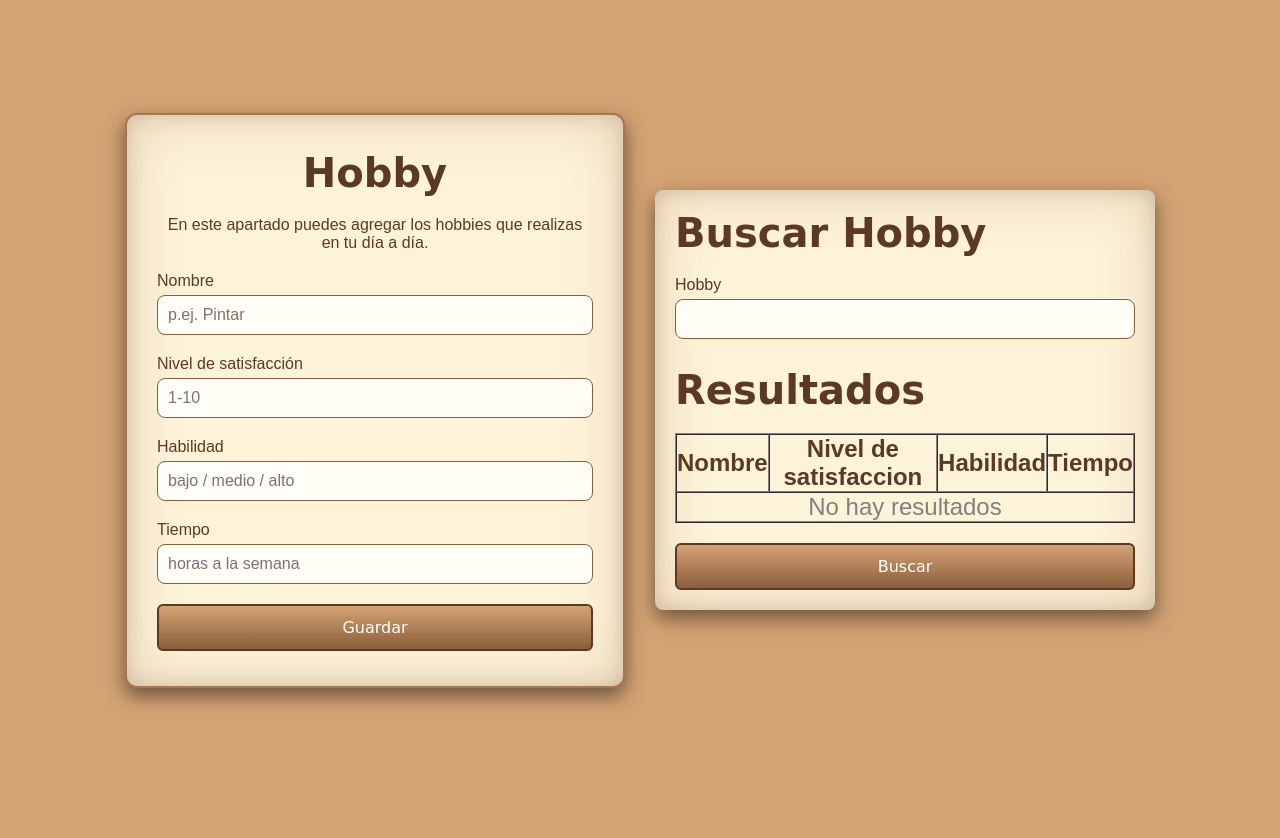
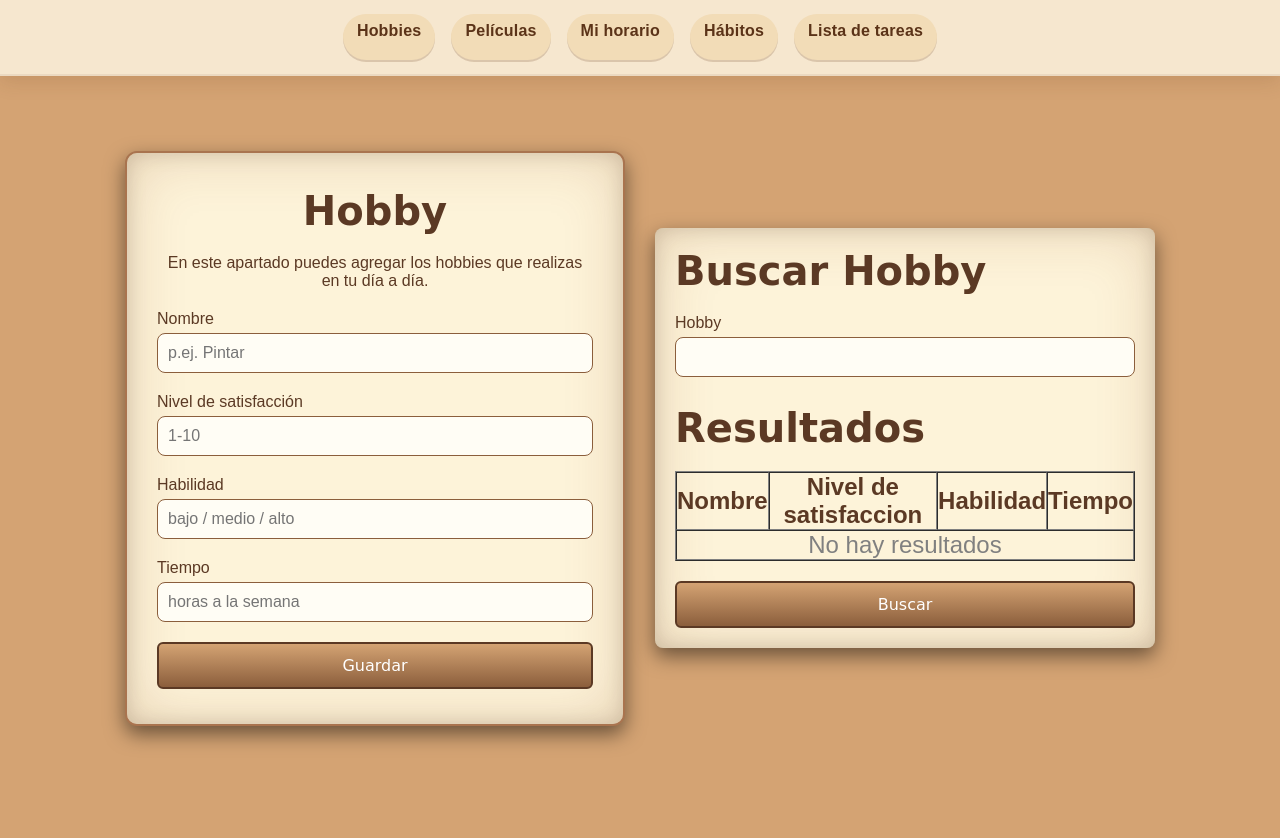
Before and after one commit to PabloCorzo/Akali, a Flask app: page /dashboard/hobby in a window 1280 px wide. Before the commit the page ends 708 px from the top, so only its background shows below. Run offline with Flask 3, Linux system fonts and the light colour scheme; the visitor is signed in with stand-in values (Sample User, id 1); data that the repository does not hold is empty; parts of the project's set-up code (start-up, migrations or seed data) failed here and were passed over.

Commit message:
new navbar in all the website

```diff
--- a/src/static/styles.css
+++ b/src/static/styles.css
@@ -421,3 +421,85 @@ body{
     background-color: #a9744f !important;
     border-color: #8b5e3c !important;
 }
+
+/*NAVBAR*/
+.navbar {
+  position: fixed;
+  top: 0;
+  left: 0;
+  right: 0;
+  z-index: 1000;
+
+  background: #f6e7cf;
+  box-shadow: 0 6px 18px rgba(107, 60, 28, 0.15);
+  border-bottom: 2px solid rgba(107, 60, 28, 0.08);
+
+  display: flex;
+  justify-content: center;
+  gap: 1rem;
+  padding: 14px 20px;
+
+  font-family: var(--title-font, inherit);
+}
+
+.navbar a {
+  text-decoration: none;
+  color: #5b3318;
+  background: #f2dcb7;
+  padding: 8px 14px;
+  border-radius: 999px;
+  font-weight: 600;
+  letter-spacing: 0.2px;
+  transition: transform 0.08s ease, box-shadow 0.2s ease, background 0.2s ease;
+  box-shadow: 0 2px 0 rgba(107, 60, 28, 0.2);
+}
+
+.navbar a:hover,
+.navbar a:focus {
+  background: #edcfa0;
+  transform: translateY(-1px);
+  box-shadow: 0 3px 0 rgba(107, 60, 28, 0.25);
+  outline: none;
+}
+
+.navbar a.active {
+  background: #e9c689;
+  box-shadow: 0 4px 0 rgba(107, 60, 28, 0.3);
+}
+
+.body-hobby {
+  padding-top: 76px;
+}
+.body-schedule {
+  padding-top: 80px;
+}
+
+@media (max-width: 720px) {
+  .navbar {
+    flex-wrap: wrap;
+    gap: 0.5rem;
+    padding: 10px 12px;
+  }
+  .navbar a {
+    padding: 8px 12px;
+    font-size: 0.95rem;
+  }
+}
+:root {
+  --navbar-height: 76px;
+}
+
+.navbar {
+  position: fixed;
+  top: 0; left: 0; right: 0;
+  z-index: 1000;
+  height: var(--navbar-height);
+}
+
+.navbar-spacer {
+  height: var(--navbar-height);
+}
+
+@media (max-width: 720px) {
+  :root { --navbar-height: 92px; }
+}
--- a/src/templates/hobby.html
+++ b/src/templates/hobby.html
@@ -9,6 +9,17 @@
 <body class="body-hobby">
     <div class="container-hobby-all">
     <div class="container-hobby">
+
+    <nav class="navbar">
+    <a href="{{ url_for('create_hobby') }}">Hobbies</a>
+    <a href="{{ url_for('movies') }}">Películas</a>
+    <a href="{{ url_for('create_schedule_item') }}">Mi horario</a>
+    <a href="{{ url_for('habitos') }}">Hábitos</a>
+    <a href="{{ url_for('tasks') }}">Lista de tareas</a>
+    </nav>
+
+
+
         <h1>Hobby</h1>
         <p>En este apartado puedes agregar los hobbies que realizas en tu día a día.</p>
 
```
Also changed, not shown: src/templates/habitos.html (+9 -1 lines), src/templates/movies.html (+9 -0 lines), src/templates/schedule.html (+8 -0 lines), src/templates/tasks.html (+7 -0 lines), src/templates/dashboard.html (line endings or trailing spaces).
